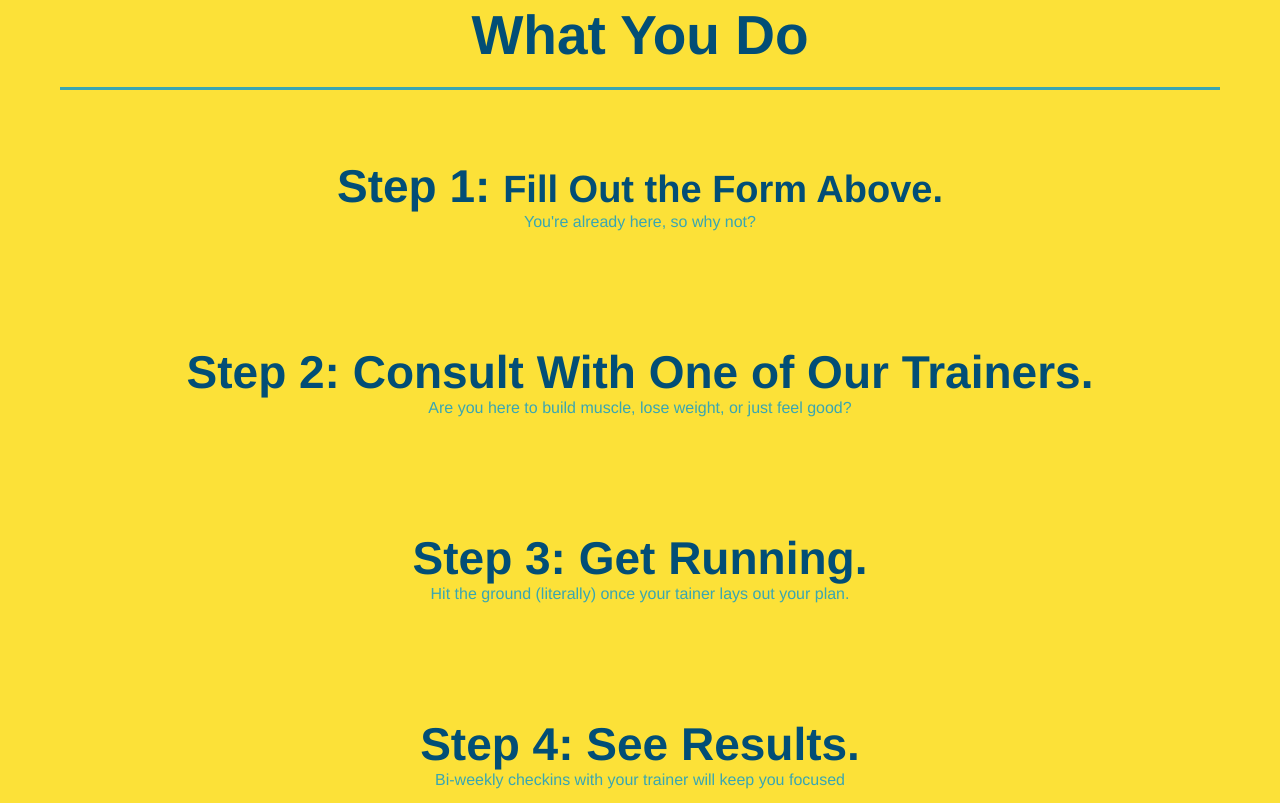
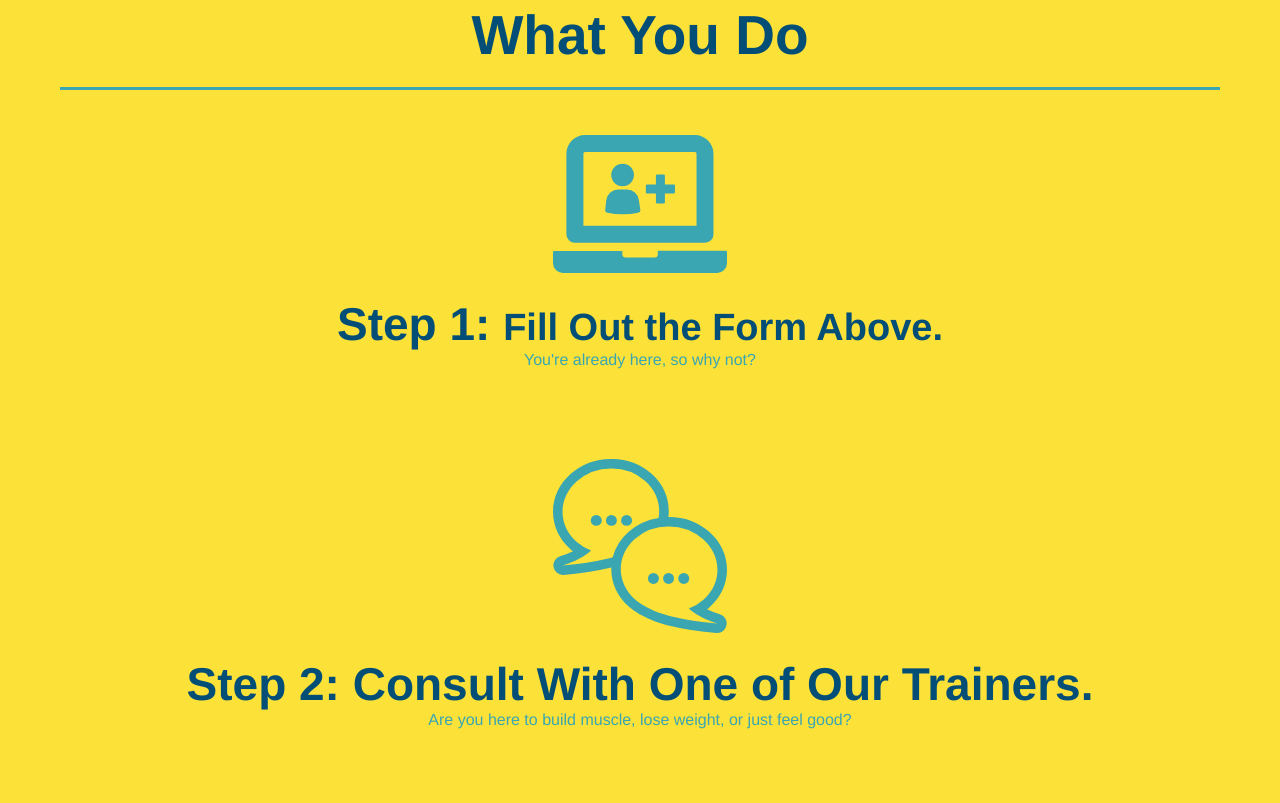
Before and after one commit to thomasUC18/run-buddy, a plain HTML site: page index.html in a window 1280 px wide. Shown: the part 1117-1920 px from the top of the page. Drawn offline with Linux system fonts and the light colour scheme.

Commit message:
add what you do icons

```diff
--- a/assets/css/style.css
+++ b/assets/css/style.css
@@ -74,7 +74,7 @@ section {
 /* Hero Style Start */
 /* Come back to this section the image doesn't work */
 .hero {
-    background-image: url('../images/hero-bg.jpg');
+    background-image: url("../images/hero-bg.jpg");
     height: 600px;
     background-size: cover;
     background-position: center;
--- a/index.html
+++ b/index.html
@@ -83,14 +83,14 @@
 
             <div>
                 <!-- insert this img element -->
-                <img src="" alt=""/>
+                <img src="./assets/images/step-1.svg" alt=""/>
                 <h3>Step 1: <span>Fill Out the Form Above.</span></h3>
                 <p>You're already here, so why not?</p>
             </div>
 
             <div>
                 <!-- insert image -->
-                <img src="./assets/images/step-2.avg" alt="" />
+                <img src="./assets/images/step-2.svg" alt="" />
                 <h3>Step 2: Consult With One of Our Trainers.</h3>
                 <p>Are you here to build muscle, lose weight, or just feel good?</p>
             </div>
```
Also changed, not shown: assets/images/hero-bg.jpg (added), assets/images/step-1.svg (added), assets/images/step-2.svg (added), assets/images/step-3.svg (added), assets/images/step-4.svg (added).
